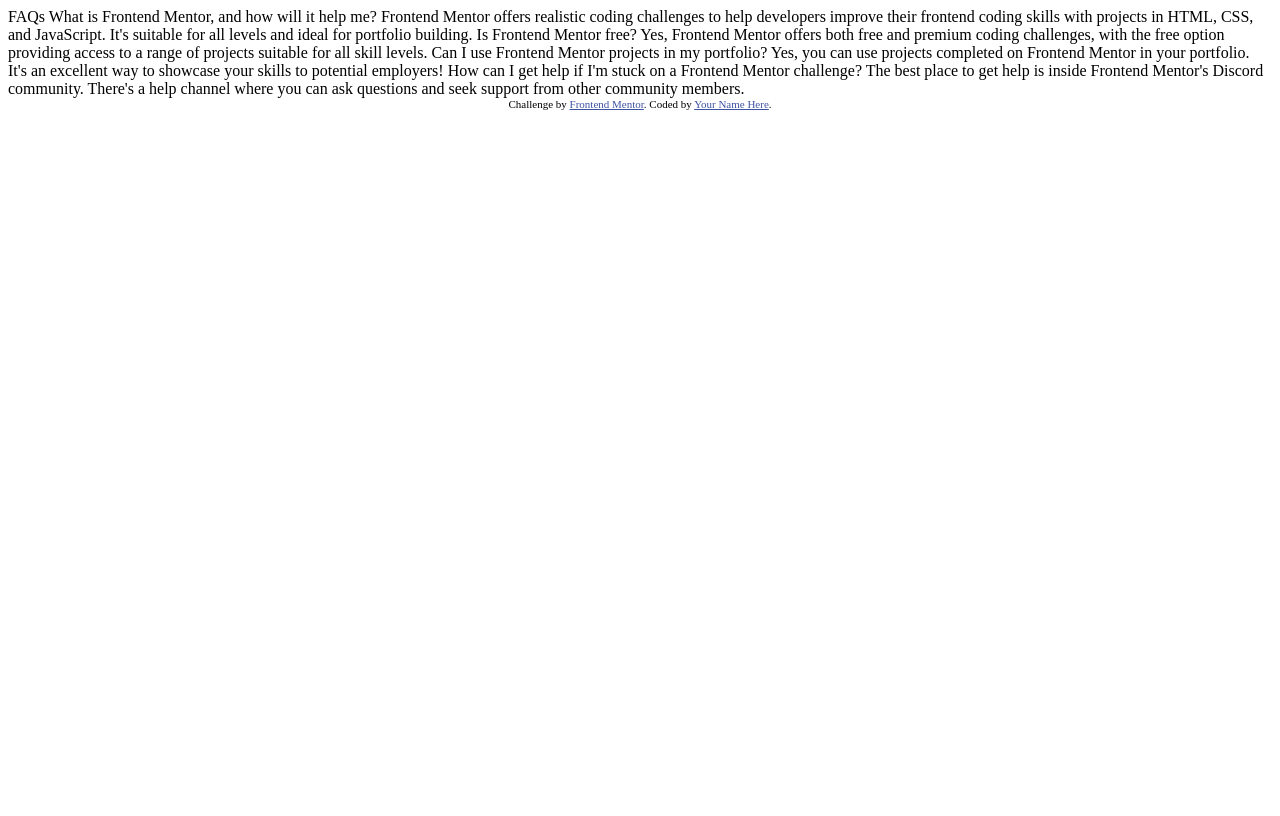
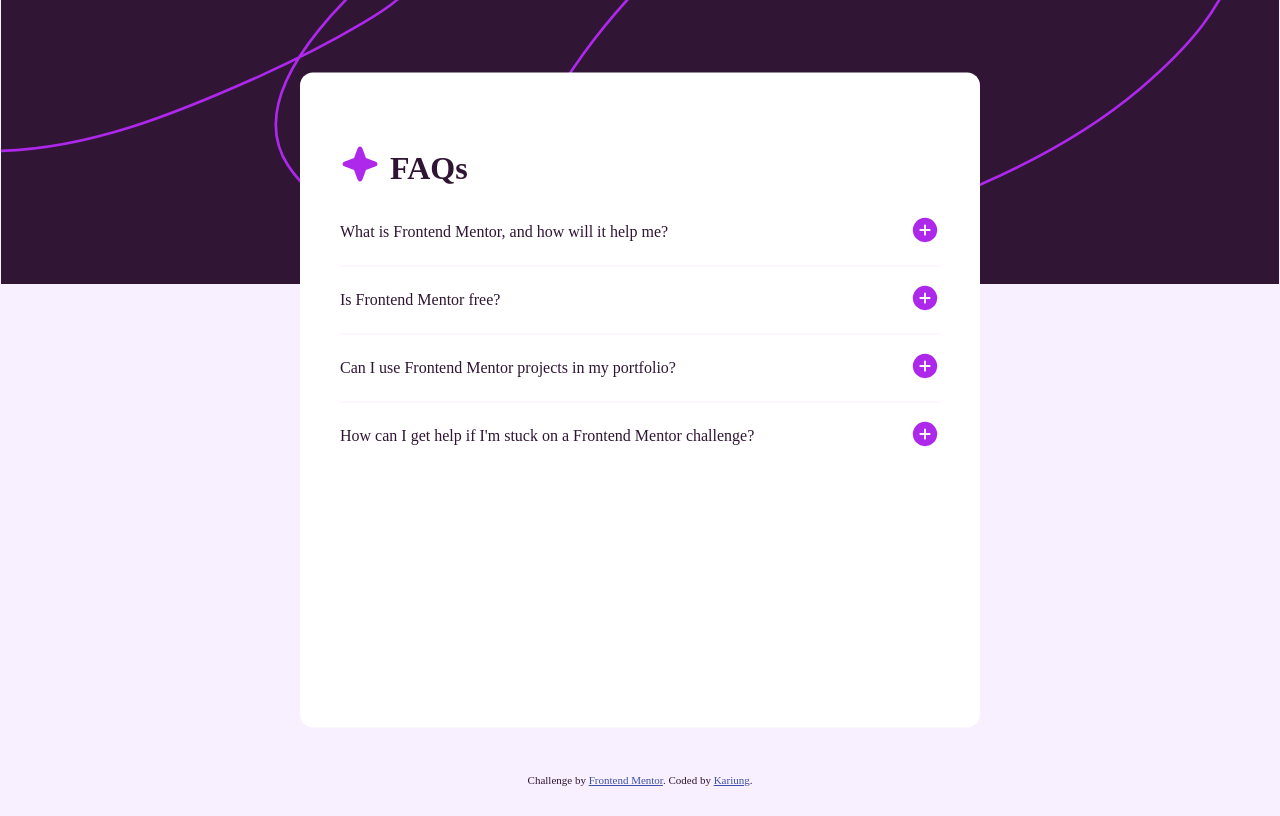
Before and after one commit to VangmanawKairung/frontend-mentor-faq-accordion, a plain HTML site: page index.html in a window 1280 px wide. Drawn offline with Linux system fonts and the light colour scheme.

Commit message:
Structured

```diff
--- a/index.html
+++ b/index.html
@@ -1,48 +1,195 @@
 <!DOCTYPE html>
 <html lang="en">
-<head>
-  <meta charset="UTF-8">
-  <meta name="viewport" content="width=device-width, initial-scale=1.0"> <!-- displays site properly based on user's device -->
+  <head>
+    <meta charset="UTF-8" />
+    <meta name="viewport" content="width=device-width, initial-scale=1.0" />
 
-  <link rel="icon" type="image/png" sizes="32x32" href="./assets/images/favicon-32x32.png">
+    <link
+      rel="icon"
+      type="image/png"
+      sizes="32x32"
+      href="./assets/images/favicon-32x32.png"
+    />
 
-  <title>Frontend Mentor | FAQ accordion</title>
+    <title>Frontend Mentor | FAQ accordion</title>
 
-  <!-- Feel free to remove these styles or customise in your own stylesheet 👍 -->
-  <style>
-    .attribution { font-size: 11px; text-align: center; }
-    .attribution a { color: hsl(228, 45%, 44%); }
-  </style>
-</head>
-<body>
+    <!-- Feel free to remove these styles or customise in your own stylesheet 👍 -->
+    <style>
+      :root {
+        --white: hsl(0, 100%, 100%);
+        --purple-100: hsl(275, 100%, 97%);
+        --purple-600: hsl(292, 16%, 49%);
+        --purple-950: hsl(292, 42%, 14%);
+      }
 
-  FAQs
+      .attribution {
+        font-size: 11px;
+        text-align: center;
+      }
+      .attribution a {
+        color: hsl(228, 45%, 44%);
+      }
+      body {
+        width: 100vw;
+        height: 100vh;
+        background-image: url(assets/images/background-pattern-desktop.svg);
+        background-repeat: no-repeat;
+        background-position: top;
+        background-size: contain;
+        background-color: var(--purple-100);
+        color: var(--purple-950);
+      }
 
-  What is Frontend Mentor, and how will it help me?
+      .container {
+        width: 100%;
+        height: 100%;
+      }
 
-  Frontend Mentor offers realistic coding challenges to help developers improve their
-  frontend coding skills with projects in HTML, CSS, and JavaScript. It's suitable for
-  all levels and ideal for portfolio building.
+      main {
+        width: 600px;
+        height: 565px;
+        background-color: var(--white);
 
-  Is Frontend Mentor free?
+        position: absolute;
+        top: 50%;
+        left: 50%;
+        translate: -50% -50%;
 
-  Yes, Frontend Mentor offers both free and premium coding challenges, with the free
-  option providing access to a range of projects suitable for all skill levels.
+        border-radius: 13px;
+        padding: 50px 40px 40px 40px;
+      }
 
-  Can I use Frontend Mentor projects in my portfolio?
+      h1 {
+        display: flex;
+        align-items: center;
+        gap: 10px;
+      }
 
-  Yes, you can use projects completed on Frontend Mentor in your portfolio. It's an excellent
-  way to showcase your skills to potential employers!
+      .question {
+        display: flex;
+        align-items: center;
+        justify-content: space-between;
+      }
 
-  How can I get help if I'm stuck on a Frontend Mentor challenge?
+      .accordion {
+        border-bottom: 1px solid var(--purple-100);
+      }
 
-  The best place to get help is inside Frontend Mentor's Discord community. There's a help
-  channel where you can ask questions and seek support from other community members.
+      .accordion:last-child {
+        border-bottom: none;
+      }
 
+      .answer {
+        display: none;
+      }
 
-  <div class="attribution">
-    Challenge by <a href="https://www.frontendmentor.io?ref=challenge" target="_blank">Frontend Mentor</a>.
-    Coded by <a href="#">Your Name Here</a>.
-  </div>
-</body>
+      footer {
+        position: absolute;
+        bottom: 1%;
+        left: 50%;
+        translate: -50% -50%;
+      }
+    </style>
+  </head>
+  <body>
+    <div class="container">
+      <main>
+        <h1>
+          <span
+            ><img src="assets/images/icon-star.svg" alt="star bullet" /></span
+          >FAQs
+        </h1>
+        <div class="accordion" id="accrodion-1">
+          <p class="question" id="question-1">
+            What is Frontend Mentor, and how will it help me?
+            <span>
+              <img
+                class="switch"
+                src="assets/images/icon-plus.svg"
+                alt="toggle switch icon"
+              />
+            </span>
+          </p>
+          <p class="answer" id="answer-1">
+            Frontend Mentor offers realistic coding challenges to help
+            developers improve their frontend coding skills with projects in
+            HTML, CSS, and JavaScript. It's suitable for all levels and ideal
+            for portfolio building.
+          </p>
+        </div>
+        <div class="accordion" id="accrodion-2">
+          <p class="question" id="question-2">
+            Is Frontend Mentor free?<span>
+              <img
+                class="switch"
+                src="assets/images/icon-plus.svg"
+                alt="toggle switch icon"
+              />
+            </span>
+          </p>
+          <p class="answer" id="answer-2">
+            Yes, Frontend Mentor offers both free and premium coding challenges,
+            with the free option providing access to a range of projects
+            suitable for all skill levels.
+          </p>
+        </div>
+        <div class="accordion" id="accrodion-3">
+          <p class="question" id="question-3">
+            Can I use Frontend Mentor projects in my portfolio?<span>
+              <img
+                class="switch"
+                src="assets/images/icon-plus.svg"
+                alt="toggle switch icon"
+              />
+            </span>
+          </p>
+          <p class="answer" id="answer-3">
+            Yes, you can use projects completed on Frontend Mentor in your
+            portfolio. It's an excellent way to showcase your skills to
+            potential employers!
+          </p>
+        </div>
+        <div class="accordion" id="accrodion-4">
+          <p class="question" id="question-4">
+            How can I get help if I'm stuck on a Frontend Mentor challenge?<span>
+              <img
+                class="switch"
+                src="assets/images/icon-plus.svg"
+                alt="toggle switch icon"
+              />
+            </span>
+          </p>
+          <p class="answer" id="answer-4">
+            The best place to get help is inside Frontend Mentor's Discord
+            community. There's a help channel where you can ask questions and
+            seek support from other community members.
+          </p>
+        </div>
+      </main>
+      <footer class="attribution">
+        Challenge by
+        <a href="https://www.frontendmentor.io?ref=challenge" target="_blank"
+          >Frontend Mentor</a
+        >. Coded by <a href="#">Kariung</a>.
+      </footer>
+    </div>
+    <script>
+      const questions = document.querySelectorAll(".question");
+
+      questions.forEach((question) => {
+        question.addEventListener("click", () => {
+          const answer = question.nextElementSibling;
+          const switch_icon = question.querySelector(".switch");
+
+          if (answer.style.display === "block") {
+            answer.style.display = "none";
+            switch_icon.src = "assets/images/icon-plus.svg";
+          } else {
+            answer.style.display = "block";
+            switch_icon.src = "assets/images/icon-minus.svg";
+          }
+        });
+      });
+    </script>
+  </body>
 </html>
```
